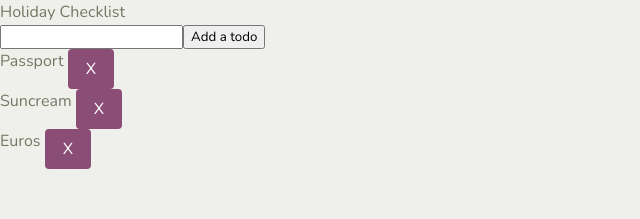
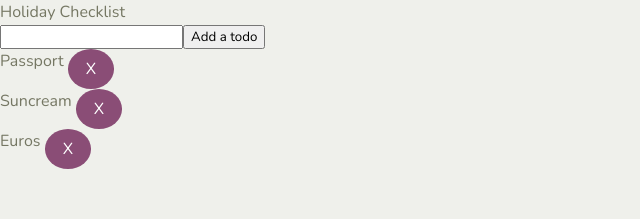
Before and after one commit to kwood15/react-typescript-todos, a React (Create React App) app: page / in a window 1280 px wide. Shown: the top 219 px of the page, without its empty margins (0-640 px from the left). Built offline with nearby package versions, Linux system fonts and the light colour scheme.

Commit message:
Fix deleting todo

```diff
--- a/src/App.tsx
+++ b/src/App.tsx
@@ -23,34 +23,19 @@ class App extends Component<{}, AppState> {
     this.setState({
       todos: [
         {
-          id: '',
+          id: uuidv4(),
           title: 'Passport'
         },
         {
-          id: '',
+          id: uuidv4(),
           title: 'Suncream'
         },
         {
-          id: '',
+          id: uuidv4(),
           title: 'Euros'
         }
       ]
     });
-  }
-
-  render() {
-    const { todos, newTodo } = this.state;
-    return (
-      <div>
-        <h2>Holiday Checklist</h2>
-        <AddTodoItem
-          onChange={this.handleChange}
-          onAdd={this.addTodo}
-          todo={newTodo}
-        />
-        <TodoList todos={todos} onDelete={this.deleteTodo} />
-      </div>
-    );
   }
 
   private addTodo = (event: React.FormEvent<HTMLFormElement>) => {
@@ -75,13 +60,29 @@ class App extends Component<{}, AppState> {
     });
   };
 
-  private deleteTodo = (todoToDelete: ITodo) => {
+  private deleteTodo = (id: string) => {
     this.setState((previousState: AppState) => {
       return {
-        todos: [...previousState.todos.filter(todo => todo.id !== todoToDelete.id)]
+        todos: [...previousState.todos.filter(todo => todo.id !== id)]
       };
     });
   };
+
+  render() {
+    const { todos, newTodo } = this.state;
+    return (
+      <div>
+        <h2>Holiday Checklist</h2>
+        <AddTodoItem
+          onChange={this.handleChange}
+          onAdd={this.addTodo}
+          todo={newTodo}
+          placeholder="Add Todo"
+        />
+        <TodoList todos={todos} onDelete={this.deleteTodo} />
+      </div>
+    );
+  }
 }
 
 export default App;
--- a/src/components/AddTodoItem.tsx
+++ b/src/components/AddTodoItem.tsx
@@ -5,6 +5,7 @@ type AddTodoItemProps = {
   onChange: (event: React.ChangeEvent<HTMLInputElement>) => void;
   onAdd: (event: React.FormEvent<HTMLFormElement>) => void;
   todo: ITodo;
+  placeholder: string;
 }
 
 export const AddTodoItem: FunctionComponent<AddTodoItemProps> = ({
--- a/src/components/TodoItem.tsx
+++ b/src/components/TodoItem.tsx
@@ -2,18 +2,13 @@ import React, { FunctionComponent } from 'react';
 import { ITodo } from '../shared/interfaces/ITodo';
 
 type TodoItemProps = {
+  id: string;
   todo: ITodo;
-  onDelete: (task: ITodo) => void;
+  onDelete: (id: string) => void;
 };
 
-export const TodoItem: FunctionComponent<TodoItemProps> = ({ todo, onDelete }) => {
-  const onClick = () => {
-    onDelete(todo);
-  };
-
-  return (
-    <li>
-      {todo.title} <button className="button is-primary" onClick={onClick}>X</button>
-    </li>
-  );
-};
+export const TodoItem: FunctionComponent<TodoItemProps> = ({ todo, id, onDelete }) => (
+  <li>
+    {todo.title} <button className="button is-primary" onClick={() => onDelete(id)}>X</button>
+  </li>
+);
--- a/src/components/TodoList.tsx
+++ b/src/components/TodoList.tsx
@@ -5,16 +5,16 @@ import uuidv4 from  'uuid/v4';
 
 type TodoListProps = {
   todos: ITodo[];
-  onDelete: (todo: ITodo) => void;
+  onDelete: (id: string) => void;
 };
 
 export const TodoList: FunctionComponent<TodoListProps> = ({
   todos,
   onDelete
-}: TodoListProps) => (
+}) => (
   <ul>
     {todos.map((todo: ITodo) => (
-      <TodoItem key={uuidv4()} todo={todo} onDelete={onDelete} />
+      <TodoItem key={uuidv4()} id={todo.id} todo={todo} onDelete={onDelete} />
     ))}
   </ul>
 );
--- a/src/custom.scss
+++ b/src/custom.scss
@@ -18,6 +18,7 @@ $primary: $purple;
 $link: $pink;
 $widescreen-enabled: false;
 $fullhd-enabled: false;
+$radius: 50%;
 
 // Update some of Bulma's component variables
 $body-background-color: $beige-lighter;
```
